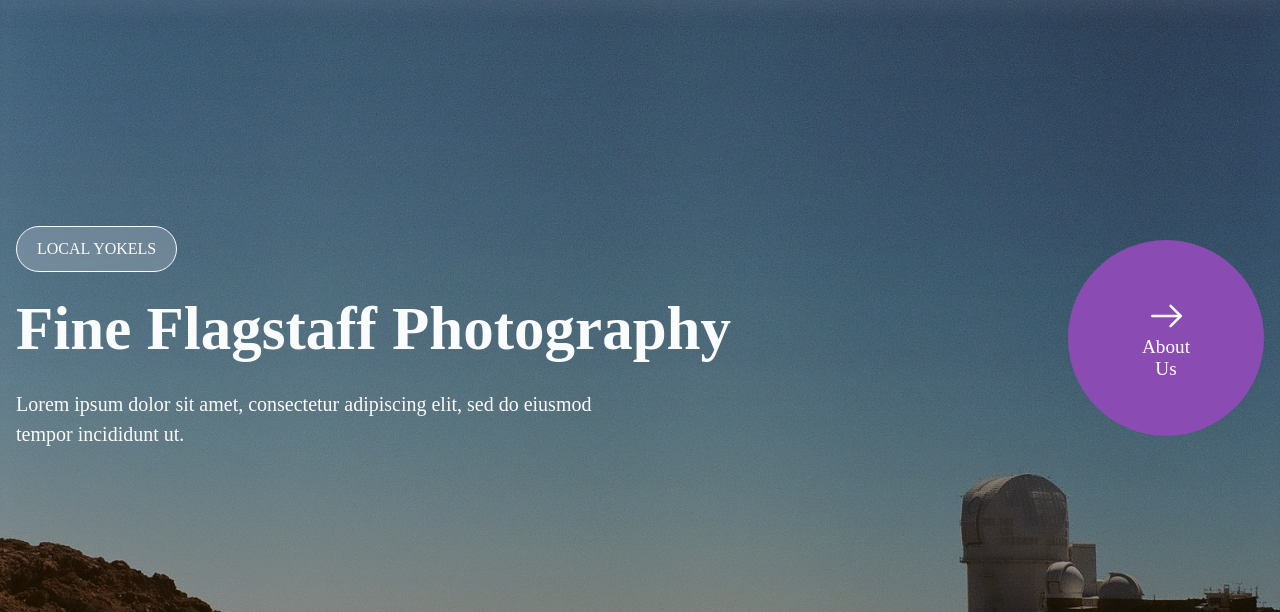
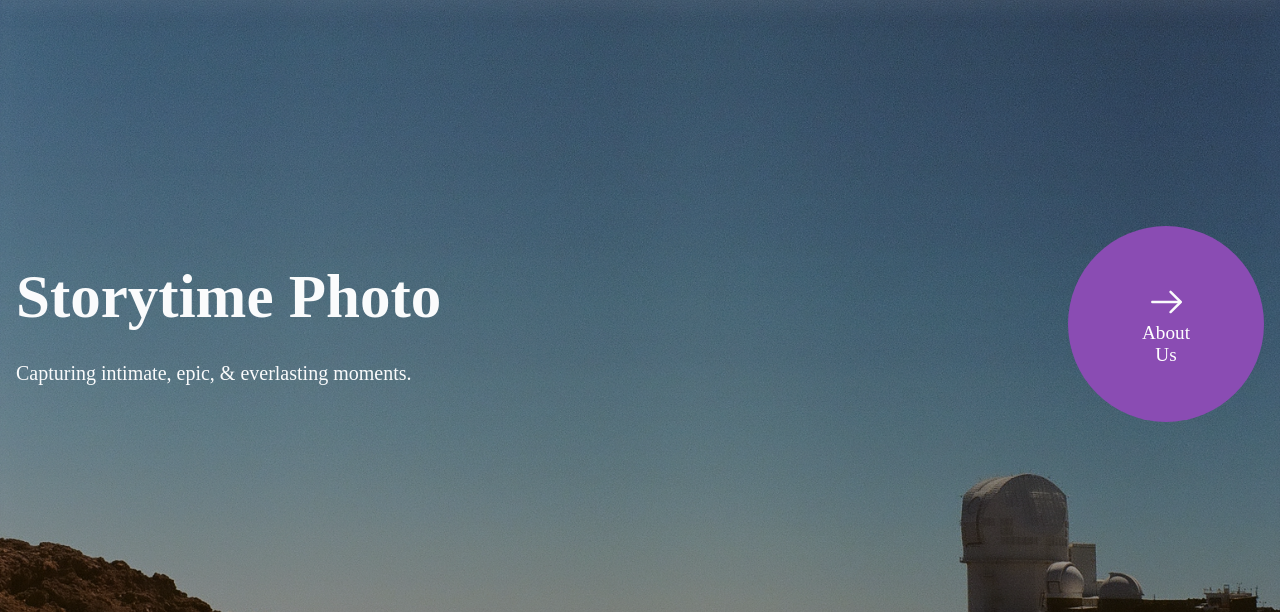
Before and after one commit to atiumcache/flagstaff-photo-website, a plain HTML site: page index.html in a window 1280 px wide. Shown: the part 90-702 px from the top of the page. Drawn offline with Linux system fonts and the light colour scheme.

```diff
--- a/index.html
+++ b/index.html
@@ -68,10 +68,11 @@
 <section id="hero-444">
     <div class="cs-container">
         <div class="cs-content">
-            <span class="cs-tag">Local yokels</span>
-            <h1 class="cs-title">Fine Flagstaff Photography</h1>
+            <!-- <span class="cs-tag">Local yokels</span> -->
+            <h1 class="cs-title">Storytime Photo</h1>
             <p class="cs-text">
-                Lorem ipsum dolor sit amet, consectetur adipiscing elit, sed do eiusmod tempor incididunt ut.
+                Capturing intimate, epic, & everlasting moments.
+
             </p>
         </div>
         <a href="" class="cs-cta">
```
